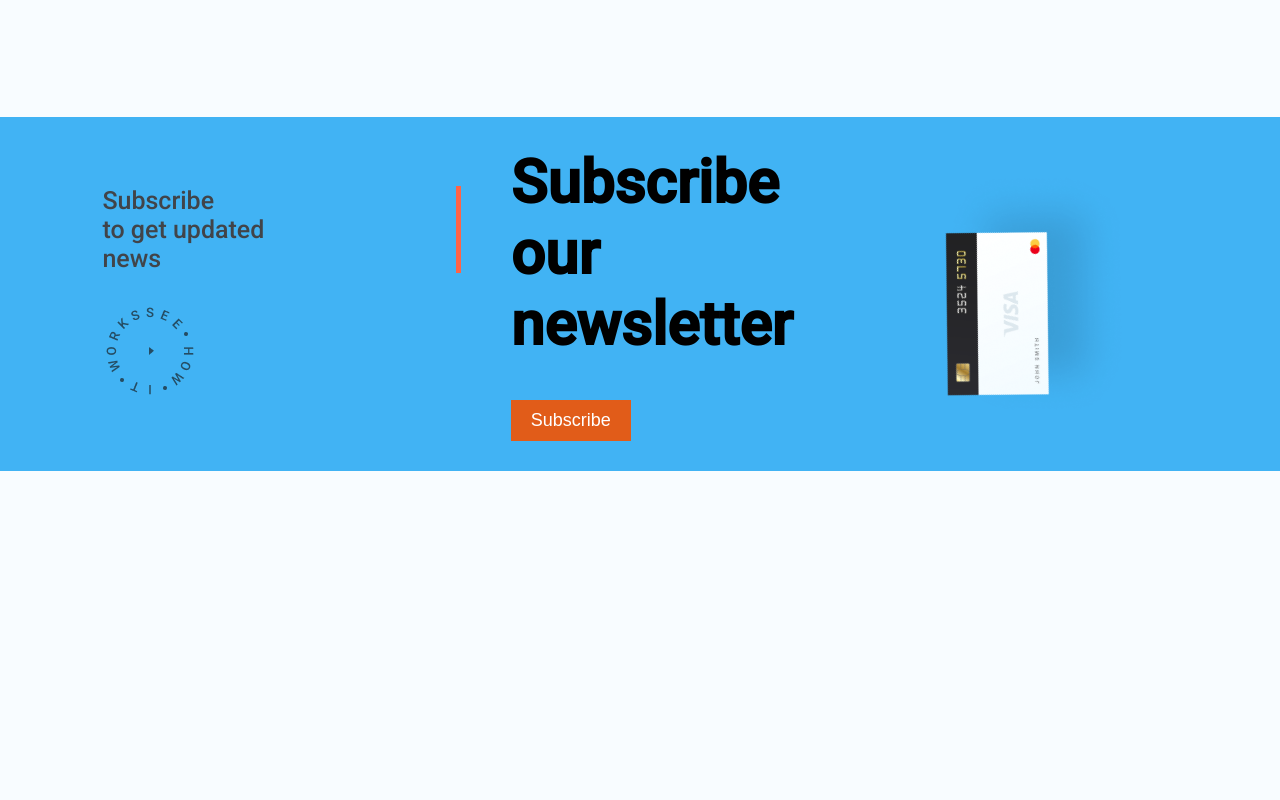
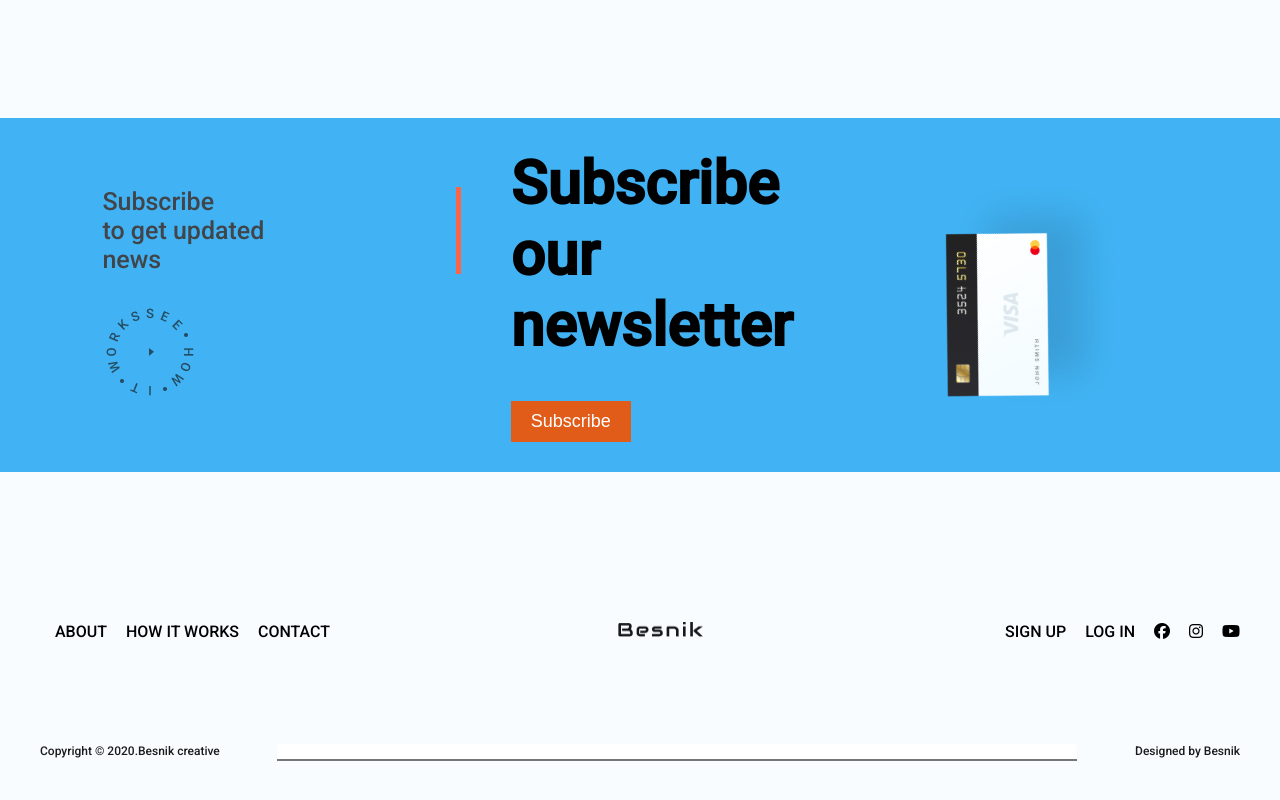
Before and after one commit to nhnaim-126/Assinment-5, a plain HTML site: page index.html in a window 1280 px wide. Shown: the part 1792-2592 px from the top of the page. Before the commit the page ends 2267 px from the top, so only its background shows below. Drawn offline with Linux system fonts and the light colour scheme; a web font is replaced by a local one.

Commit message:
footer section add

```diff
--- a/index.html
+++ b/index.html
@@ -39,7 +39,7 @@
         <!-- heading part start -->
         <section class="heading-part ">
             <div class="heading-info">
-                <h1 class="heading-title">Banking <br>
+                <h1 class="heading-title">Banking  <br>
                     more smart</h1>
                  <p>Meet the only spend management <br> platform and corporate card.</p>
                  <div class="heading-icon">
@@ -86,7 +86,7 @@
         <section class="offers">
 
             <div class="hot-deal">
-                <h2>Hot <br>
+                <h2>Hot <i class="fa-solid fa-fire-flame-curved"></i> <br>
                     deals for you</h2>
                     <p>Online shopping for retail sales <br>
                          direct to consumers</p>
@@ -177,7 +177,45 @@
                 </div>
          </section>
          <!-- subscribe section end -->
+    </main>
+    <!-- footer start -->
+    <footer>
+         <section class="footer-nav">
+              <div class="footer-nav-items">
+                <ul>
+                    <li><a href="#">ABOUT</a></li>
+                    <li><a href="#">HOW IT WORKS</a></li>
+                    <li><a href="#">CONTACT</a></li>
+                </ul>
+              </div>
 
-    </main>
+              <div class="nav-logo">
+                <img src="images/Besnik.png" alt="">
+             </div>
+
+              <div class="footer-nav-items">
+                <ul>
+                    <li><a href="#">SIGN UP</a></li>
+                    <li><a href="#">LOG IN</a></li>
+                    <li><a href="#"><i class="fa-brands fa-facebook"></i></a></li>
+                    <li><a href="#"><i class="fa-brands fa-instagram"></i></a></li>
+                    <li><a href="#"><i class="fa-brands fa-youtube"></i></a></li>
+                </ul>
+              </div>
+         </section>
+         <div class="footer-bottom">
+            <div>
+                <p>Copyright © 2020.Besnik creative</p>
+            </div>
+            <div>
+                <input type="text" name="" id="">
+            </div>
+            <div>
+                <p>Designed by Besnik</p>
+            </div>
+         </div>
+    </footer>
+    <!-- footer end -->
+
 </body>
 </html>
--- a/styles/style.css
+++ b/styles/style.css
@@ -128,6 +128,11 @@ body{
     gap:10%;
     margin: 8% auto;
 }
+
+/* .fa-fire-flame-curved{
+    color: #E15C19;
+    font-size: 50px;
+} */
 .offers p{
     color:#5F5F64;
     font-size: 17px;
@@ -145,6 +150,12 @@ body{
 .hot-deal h2{
    font-size: 35px;
    margin-bottom: 20px;
+}
+.hot-deal h2 i{
+    font-size: 40px;
+    background: -webkit-linear-gradient(tomato, yellow);
+    -webkit-background-clip: text;
+    -webkit-text-fill-color: transparent;
 }
 /* sytles for about part
 ---------------------
@@ -272,3 +283,44 @@ body{
  .visa-card-repeat img{
     width: 100%;
  }
+
+ /* footer styles
+ ----------------
+ ---------
+  */
+  footer{
+    width: 1200px;
+    margin: 5% auto;
+  }
+  .footer-nav{
+    display: flex;
+    justify-content: space-between;
+    align-items: center;
+    margin-top: 150px;
+  }
+  .footer-nav-items ul li{
+    list-style: none;
+    display: inline;
+    margin-left: 15px;
+  }
+  .footer-nav-items ul li a{
+    text-decoration: none;
+    color:black;
+  }
+  .footer-bottom{
+    display: flex;
+    justify-content: space-between;
+    align-items: center;
+    margin-top:100px;
+  }
+  .footer-bottom p{
+    font-size: 12px;
+    color:#1B1B1B;
+  }
+  .footer-bottom input{
+    width: 800px;
+    border-top: none;
+    border-left: none;
+    border-right: none;
+    color:gray;
+  }
```
